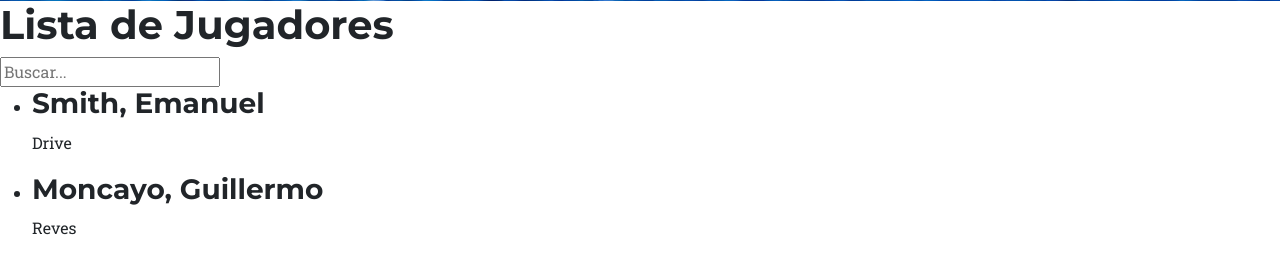
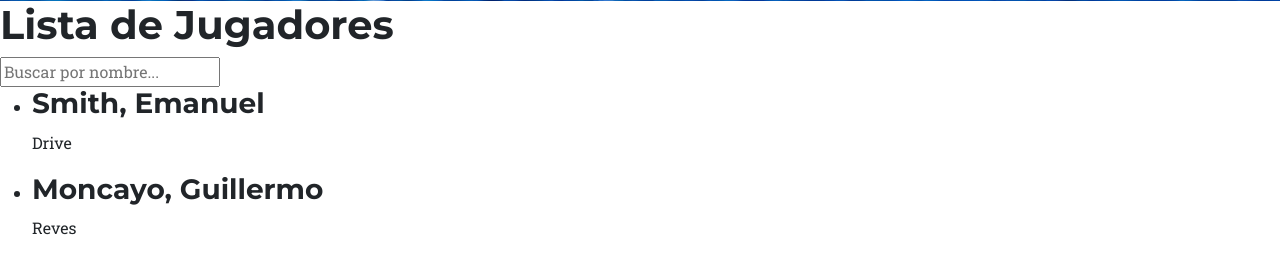
Before and after one commit to emaasmithh/preentrega_3, a Django app: page /jugadores/jugadores/list in a window 1280 px wide. Shown: the part 679-934 px from the top of the page. Run offline with Django 5.2, Linux system fonts and the light colour scheme; data comes from the database, SQL or seed files in the repository; some libraries are stand-ins or nearby versions.

Commit message:
feat: cambios en lista de jugadores

```diff
--- a/project/arbitros/templates/arbitros/arbitros_list.html
+++ b/project/arbitros/templates/arbitros/arbitros_list.html
@@ -6,7 +6,7 @@
 
 {% block content %}
     <form action="{% url 'arbitros:arbitros_list' %}" method="get">
-        <input type="text" name="busqueda" placeholder="Buscar...">
+        <input type="text" name="busqueda" placeholder="Buscar por nombre...">
     </form>
     <ul>
         {% for arbitro in arbitros %}
--- a/project/jugadores/templates/jugadores/jugadores_list.html
+++ b/project/jugadores/templates/jugadores/jugadores_list.html
@@ -6,7 +6,7 @@
 
 {% block content %}
     <form action="{% url 'jugadores:jugadores_list' %}" method="get">
-        <input type="text" name="busqueda" placeholder="Buscar...">
+        <input type="text" name="busqueda" placeholder="Buscar por nombre...">
     </form>
     <ul>
         {% for jugador in jugadores %}
```
